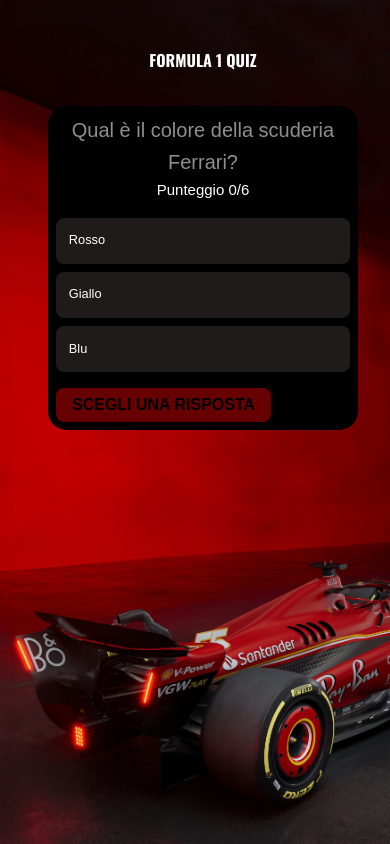
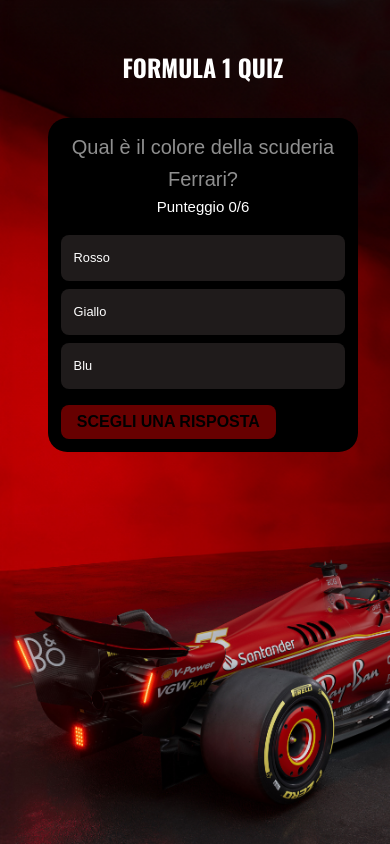
Before and after one commit to yleniaocchi/vue-exam-2, a Vue app: page / in a window 390 px wide. Built offline with nearby package versions, Linux system fonts and the light colour scheme.

Commit message:
Update App.vue

```diff
--- a/src/App.vue
+++ b/src/App.vue
@@ -322,7 +322,7 @@
         width: 100%;
         min-width: auto;
         max-width: 100%;
-        padding: 0.5rem;
+        padding: 0.8rem;
     }
 
     .quiz-info {
@@ -340,7 +340,7 @@
     }
 
     h1 {
-        font-size: 1rem;
+        font-size: 1.5rem;
     }
 
     h2 {
@@ -364,7 +364,7 @@
     .result-image {
         max-width: 50%;
         max-height: 50%;
-		margin-left: 100px;
+		margin-left: 80px;
     }
 }
 
```
